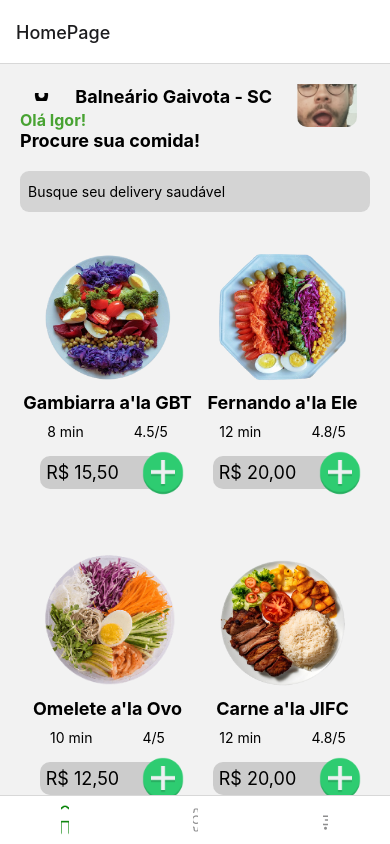
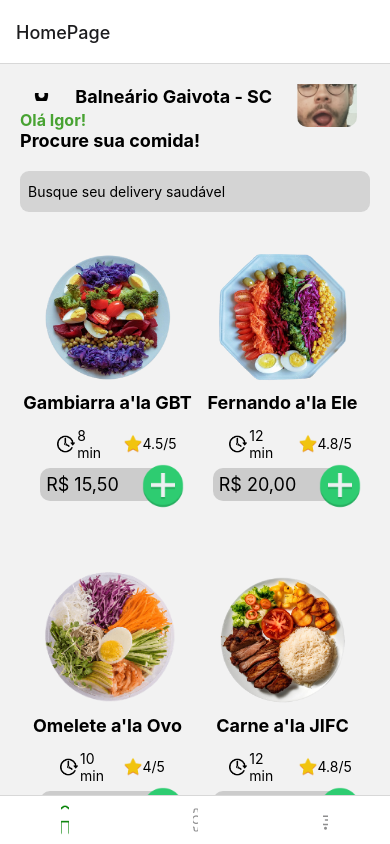
Before and after one commit to WebyFit/WebyFit, a React Native app: screen / in a window 390 px wide. Built offline with nearby package versions, Linux system fonts and the light colour scheme.

Commit message:
adicionado icones para a HomePage no tempo e nota

```diff
--- a/components/HomePage.js
+++ b/components/HomePage.js
@@ -98,12 +98,24 @@ const Item = ({item, estado}) => {
         {item.nome}
       </Text>
       <View style={{flex: 1, flexDirection: 'row', justifyContent: 'space-around'}}>
-        <Text style={{marginRight: 50}}>
+        <View style={{flex: 1, flexDirection: 'row', alignItems: 'center', marginLeft: 30}}>
+        <Image
+          source={require('../assets/timer.png')}
+          style={{width: 18, height: 18, marginRight: 2}}
+        />
+        <Text style={{marginRight: 20}}>
           {item.tempoPreparo} min
         </Text>
-        <Text>
-          {item.rating}/5
-        </Text>
+        </View>
+        <View style={{flex: 1, flexDirection: 'row', alignItems: 'center'}}>
+          <Image
+            source={require('../assets/starIcon.png')}
+            style={{width: 20, height: 20}}
+          />
+          <Text>
+            {item.rating}/5
+          </Text>
+        </View>
       </View>
       <View style={styles.addPrice} >
         <TouchableOpacity onPress={e=>handleEstado()}>
```
Also changed, not shown: assets/timer.png (added).
